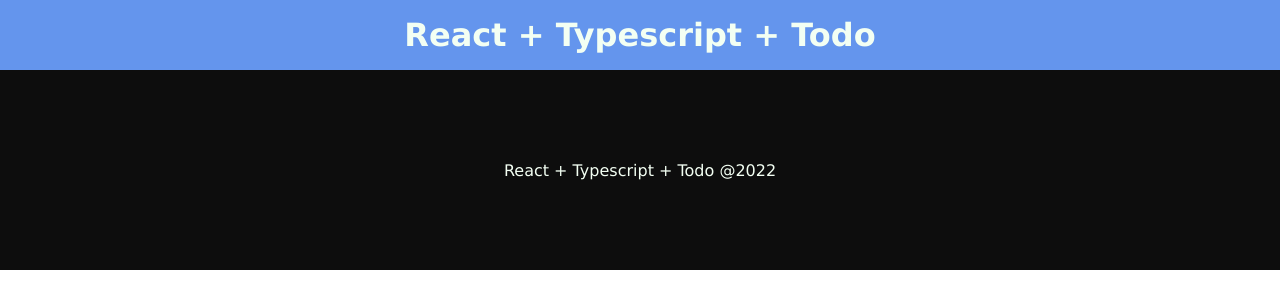
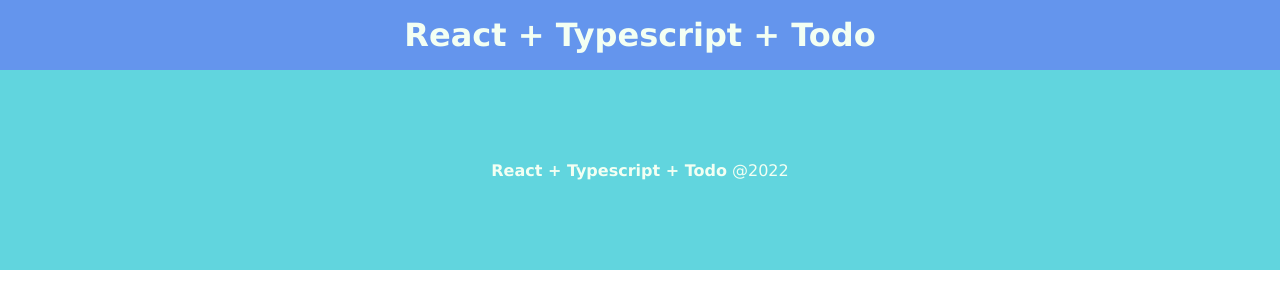
Before and after one commit to felipe-programador-18/project-typescript, a React (Create React App) app in the folder todo-type/: page / in a window 1280 px wide. Shown: the top 308 px of the page. Built offline with nearby package versions, Linux system fonts and the light colour scheme.

Commit message:
c2-created footer styles

```diff
--- a/todo-type/src/Component/footer/footer.module.css
+++ b/todo-type/src/Component/footer/footer.module.css
@@ -1,9 +1,13 @@
 .footer {
-    text-align: center;
     color:  rgb(243, 255, 243);
     display: flex;
     justify-content: center;
     align-items: center;
     height: 200px;
-    background-color: rgb(13, 13, 13);
+    background-color: rgba(17, 192, 205, 0.662);
 }
+
+.footer span {
+    font-weight: bold;
+    color: rgb(243, 255, 243);
+}
```
